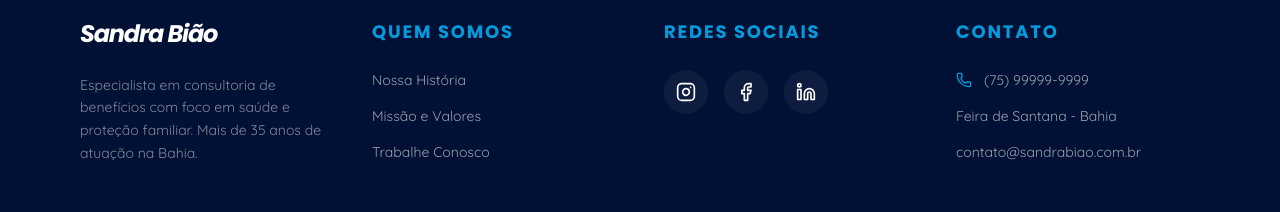
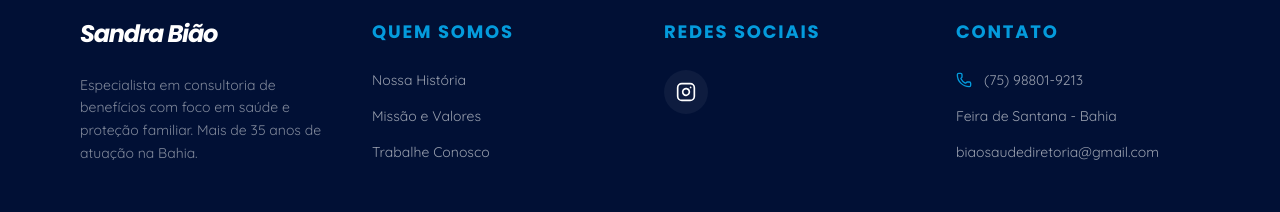
Before and after one commit to b2cgestao-dot/sandra-biao, a React (Vite) app: page / in a window 1280 px wide. Shown: the part 5215-5427 px from the top of the page. Built offline with nearby package versions, Linux system fonts and the light colour scheme.

Commit message:
Update Footer.tsx

```diff
--- a/src/components/layout/Footer.tsx
+++ b/src/components/layout/Footer.tsx
@@ -28,14 +28,8 @@ export function Footer() {
           <div className="space-y-6">
             <h4 className="font-heading font-bold text-lg uppercase tracking-widest text-accent">Redes Sociais</h4>
             <div className="flex gap-4">
-              <a href="#" className="p-3 bg-white/5 rounded-full hover:bg-accent hover:text-primary transition-all duration-300">
+              <a href="https://www.instagram.com/sandrabiao/" className="p-3 bg-white/5 rounded-full hover:bg-accent hover:text-primary transition-all duration-300">
                 <Instagram size={20} />
-              </a>
-              <a href="#" className="p-3 bg-white/5 rounded-full hover:bg-accent hover:text-primary transition-all duration-300">
-                <Facebook size={20} />
-              </a>
-              <a href="#" className="p-3 bg-white/5 rounded-full hover:bg-accent hover:text-primary transition-all duration-300">
-                <Linkedin size={20} />
               </a>
             </div>
           </div>
@@ -46,10 +40,10 @@ export function Footer() {
             <ul className="space-y-4 text-sm text-white/60 font-body">
               <li className="flex items-center gap-3">
                 <Phone size={16} className="text-accent" />
-                (75) 99999-9999
+                (75) 98801-9213
               </li>
               <li>Feira de Santana - Bahia</li>
-              <li>contato@sandrabiao.com.br</li>
+              <li>biaosaudediretoria@gmail.com</li>
             </ul>
           </div>
         </div>
```
